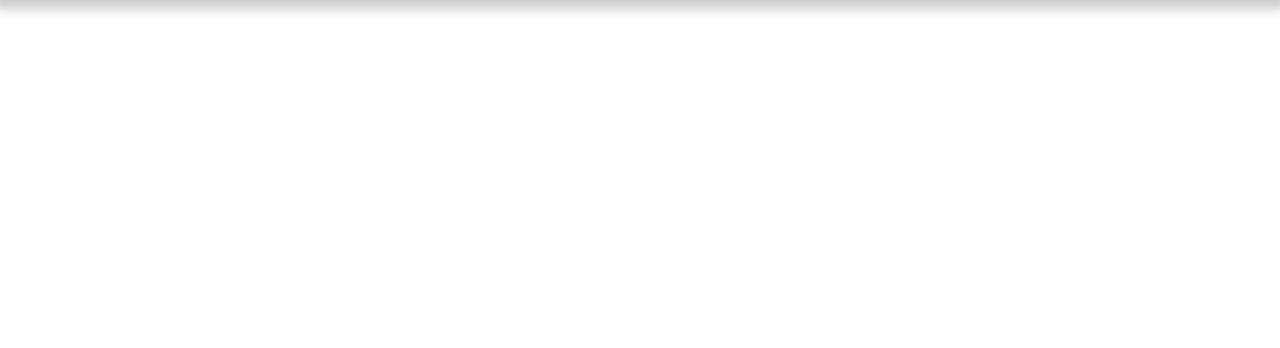
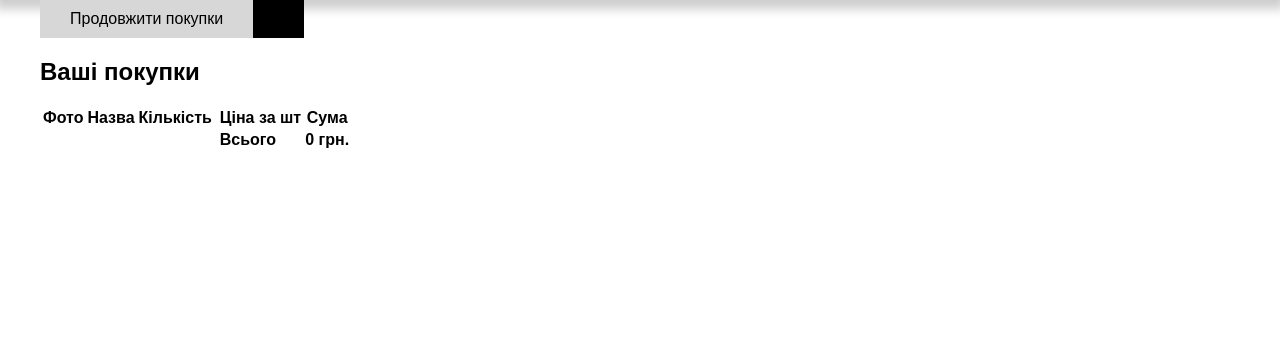
Before and after one commit to NIckson223/internet_magazin, a Django app: page /cart/ in a window 1280 px wide; the page is wider, and only the part inside the window is pictured. Shown: the part 72-420 px from the top of that part. Run offline with Django 4.2, Linux system fonts and the light colour scheme.

Commit message:
Fix: change design cart

```diff
--- a/shop/static/css/style.css
+++ b/cart/static/css/base.css
@@ -145,107 +145,5 @@ footer{
 
 /*product page*/
 
-.prt_wrap{
-    margin-left: 40px;
-    display: flex;
-    flex-direction: column;
-}
 
-.prt_img{
-    width: 400px;
-    border: 1px solid black;
-}
-.prt_img>img{
-    width: 100%;
-}
-.prt_up{
-    display: flex;
-    flex-direction: row;
-}
-
-.prt_buy{
-    display: flex;
-    flex-direction: column;
-    margin-top: 206px;
-    margin-left: 48px;
-}
-
-.prt_price{
-    font-size: 22px;
-    font-weight: bolder;
-    margin-top: 20px;
-
-}
-
-.prt_btn{
-    margin-left: 100px;
-}
-
-.prt_btn>button{
-    margin-left: 14px;
-    font-size: 18px;
-    padding: 18px 56px;
-    border: none;
-    background:greenyellow;
-    border-radius: 4px;
-}
-
-.prt_header{
-    font-size: 36px;
-    font-weight: bold;
-}
-
-.prt_down{
-    margin-top: 56px;
-}
-
-.prt_desc{
-    padding-top: 22px;
-    max-width: 682px;
-}
-
-.line{
-    border-bottom: 1px solid #e9e9e9 ;
-}
-
-.prt_amount_btn{
-   font-size: 30px;
-   color: rgb(49, 49, 78)
-}
-
-.prt_amount_control{
-    display: flex;
-    flex-direction: row;
-}
-
-.amount_input>input{
-    width: 32px;
-    height: 22px;
-    margin: 4px 6px ;
-    border:none;
-    border-radius: 8px;
-    padding: 2px;
-    font-size: 26px;
-    text-align: center;
-
-}
-
-.prt_buy_control{
-    margin-top: 110px;
-    display: flex;
-    flex-direction: row;
-}
-
-input[type="number"]::-webkit-inner-spin-button, input[type="number"]::-webkit-outer-spin-button {
-      -webkit-appearance: none;
-      margin: 0;
-    }
-
-input[type="number"] {
-    -moz-appearance: textfield;
-}
-
-.prt_control_label{
-    margin-left: 10px;;
-    font-size: 26px;
-}
+/* Кошик*/
--- /dev/null
+++ b/cart/static/css/cart.css
@@ -0,0 +1,26 @@
+.cart_header{
+    display: flex;
+    flex-direction: row;
+}
+
+.cart_main{
+
+}
+
+.cart_wrap{
+
+}
+
+.cart_header{
+    display: flex;
+    flex-direction: row;
+}
+
+.button_continue{
+    padding: 10px 30px;
+    background-color: #d7d7d7;
+}
+
+.button_buy{
+    background-color: black ;
+}
--- a/cart/templates/base.html
+++ b/cart/templates/base.html
@@ -5,7 +5,8 @@
     <meta charset="UTF-8">
     <meta name="viewport" content="width=device-width, initial-scale=1.0">
     <title>{%block title%} {%endblock%}</title>
-    <link rel="stylesheet" href="{% static 'css/style.css'%}">
+    <link rel="stylesheet" href="{% static 'css/base.css'%}">
+    <link rel="stylesheet" href="{% static 'css/cart.css'%}">
 </head>
 <body>
     <header>
--- a/cart/templates/cart/detail.html
+++ b/cart/templates/cart/detail.html
@@ -1,9 +1,69 @@
-{% extends 'base.html'%}
+{% extends "base.html" %}
+{% load static %}
+{% block title %}
+    Кошик
+{% endblock %}
+{% block content %}
+    <div class="cart_wrap">
+        <div class="cart_header">
+            <a href="{% url 'shop:product_list' %}" >
+                <div class="button_continue">Продовжити покупки</div>
+            </a>
+            <a href="#" class="button_buy">
+                <div>Купити</div>
+            </a>
+        </div>
+        <div class="cart_main">
+            <h1>Ваші покупки</h1>
+            <table class="cart_table">
+                <thead>
+                <tr>
+                    <th>Фото</th>
+                    <th>Назва</th>
+                    <th>Кількість</th>
+                    <th></th>
+                    <th>Ціна за шт</th>
+                    <th>Сума</th>
+                </tr>
+                </thead>
+                <tbody>
+                {% for item in cart %}
+                    {% with product=item.product %}
+                        <tr class="cart_item">
+                            <td>
+                                <a href="{{ product.get_absolute_url }}">
+                                    <img src="
+                                        {% if product.image %}
+                                            {{ product.image.url }}
+                                        {% else %}
+                                            {% static 'img/no_image.png' %}
+                                        {% endif %}" width="140px" height="140px">
+                                </a>
+                            </td>
+                            <td>{{ product.name }}</td>
+                            <td class="item_quantity">{{ item.quantity }}</td>
+                            <td><a href="{% url 'cart:cart_remove' product.id%}"><div class="button_remove">Видалити</div></a></td>
+                            <td class="price">{{ item.price }} грн.</td>
+                            <td class="total_price"><b>{{ item.total_price }} грн.</b></td>
+                        </tr>
+                    {% endwith %}
+                {% endfor %}
+                <tr class="total">
+                    <td colspan="4"></td>
+                    <td class="total_price_label"><b>Всього</b></td>
 
-{%block title%}
-Корзина
-{% endblock %}
+                    <td class="total_price"><b>{{ cart.get_total_price }} грн.</b></td>
+                </tr>
+                </tbody>
+            </table>
+        </div>
+    </div>
 
-{% block content%}
+
+
+
+
+
+
 
 {% endblock %}
--- a/shop/templates/base.html
+++ b/shop/templates/base.html
@@ -7,7 +7,9 @@
     <title>{%block title%} {%endblock%}</title>
     <script type="module" src="https://unpkg.com/ionicons@7.1.0/dist/ionicons/ionicons.esm.js"></script>
     <script nomodule src="https://unpkg.com/ionicons@7.1.0/dist/ionicons/ionicons.js"></script>
-    <link rel="stylesheet" href="{% static 'css/style.css'%}">
+    <link rel="stylesheet" href="{% static 'css/base.css'%}">
+    <link rel="stylesheet" href="{% static 'css/shop.css'%}">
+    <link rel="stylesheet" href="{% static 'css/cart.css'%}">
     <script src="{% static 'js/amount.js'%}"></script>
 </head>
 <body>
--- a/shop/templates/shop/product/detail.html
+++ b/shop/templates/shop/product/detail.html
@@ -33,6 +33,11 @@
                         {{ product.price }} грн.
                     </div>
                     <div class="prt_btn">
+                        <form action="{% url 'cart:cart_add' product.id %}" method="post">
+                        {{ cart_product_form }}
+                        {% csrf_token %}
+                        <input type="submit" value="Add to cart">
+                        </form>
                         <button>
                             Купити
                         </button>
```
Also changed, not shown: cart/static/css/shop.css (added, +104 -0 lines), cart/static/css/style.css (+19 -1 lines), 1 other file.
